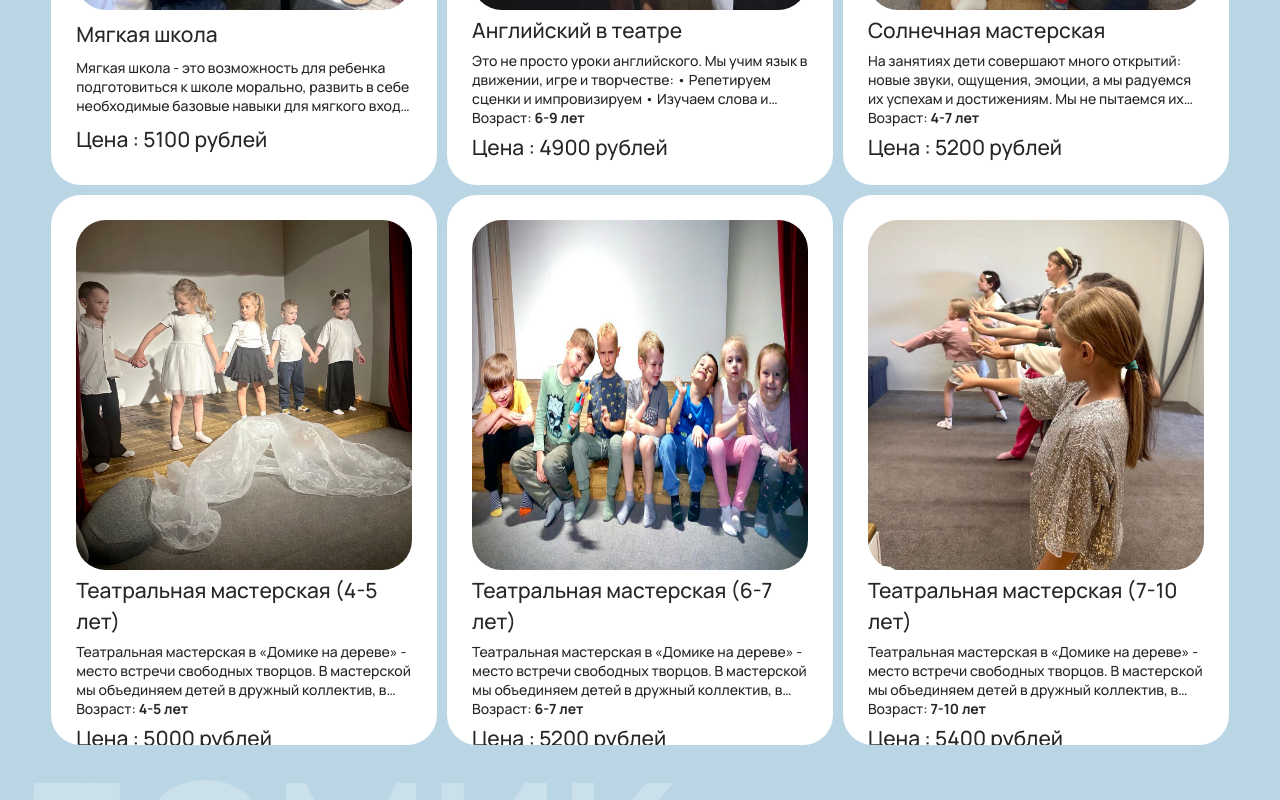
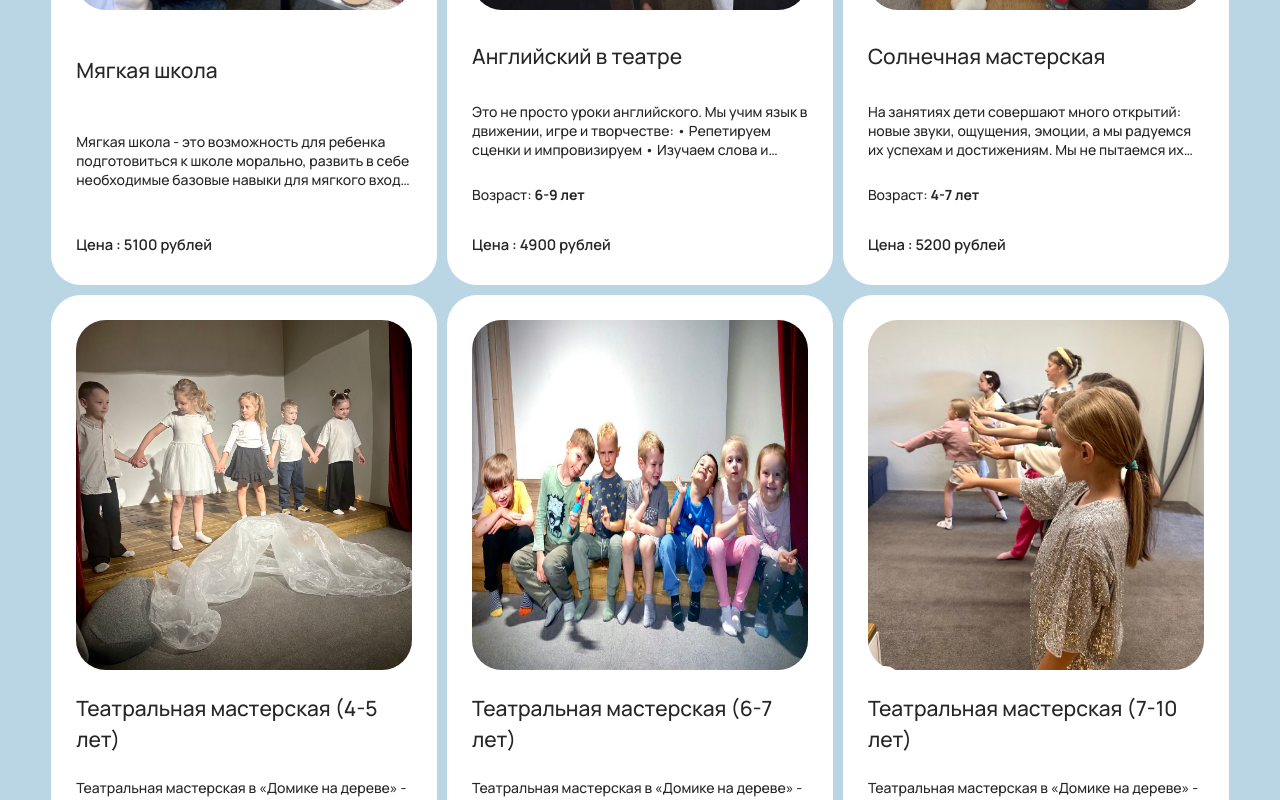
Before and after one commit to simonagleev/domik_na_dereve, a Next.js app: page /creativeWorkshops in a window 1280 px wide. Shown: the part 1300-2100 px from the top of the page. Built offline with nearby package versions, Linux system fonts and the light colour scheme.

Commit message:
Update card.module.css in card

```diff
--- a/src/app/creativeWorkshops/components/card/card.module.css
+++ b/src/app/creativeWorkshops/components/card/card.module.css
@@ -14,7 +14,7 @@
     min-width: 25%;
 
     /* NEW */
-    height: 550px;
+    height: 650px;
     overflow: hidden;
 }
 .card.expanded {
@@ -76,15 +76,15 @@
 }
 
 .card_text {
-    font-weight: 500;
+    font-weight: 400;
 }
 
 .price {
-    font-weight: 500;
-    font-size: 1.5rem;
+    font-weight: 600;
+    font-size: 1.05rem;
     line-height: 21px;
     color: rgba(38, 38, 38, 1);
-    margin: 10px 0
+    margin: 5px 0
 }
 
 
```
